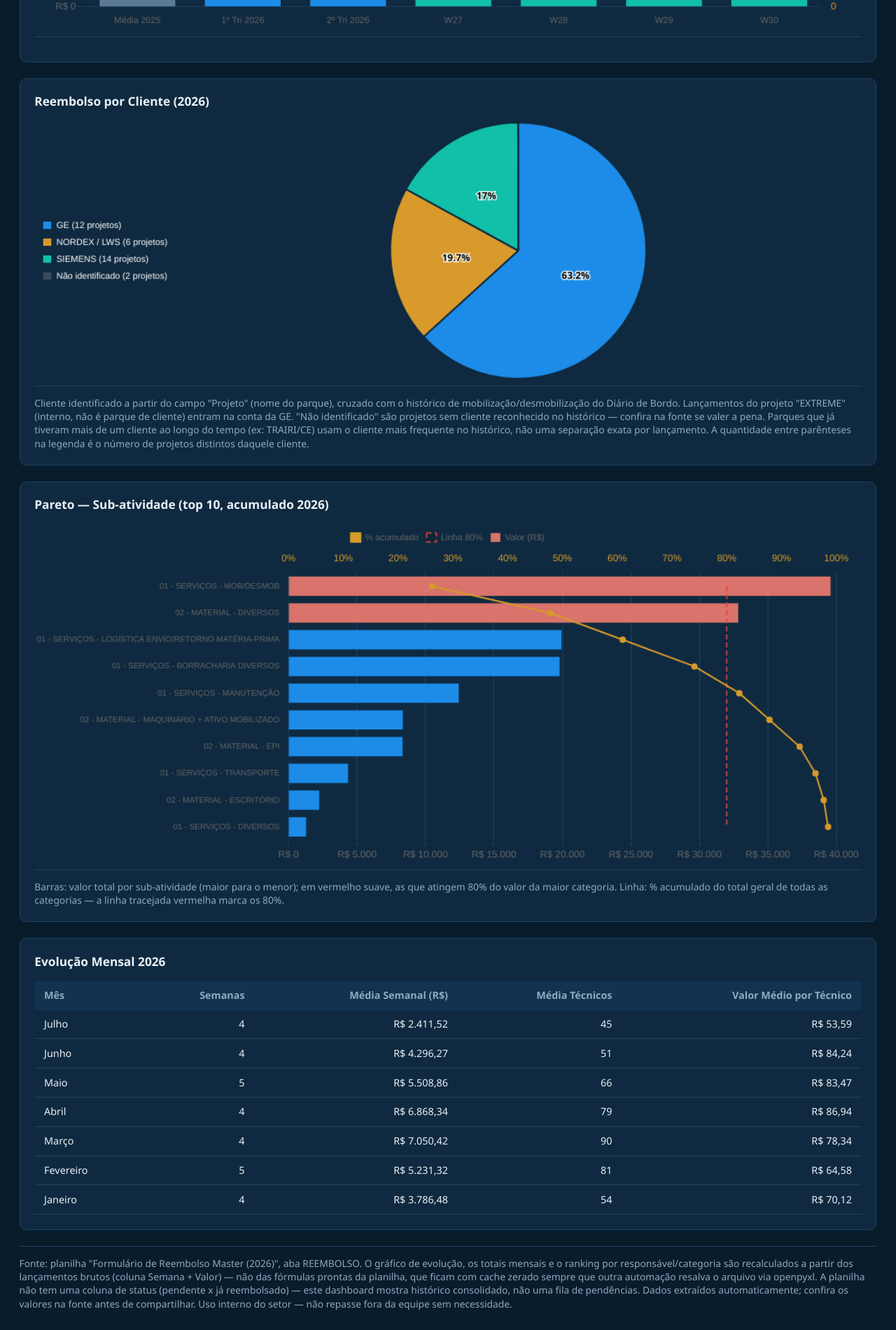
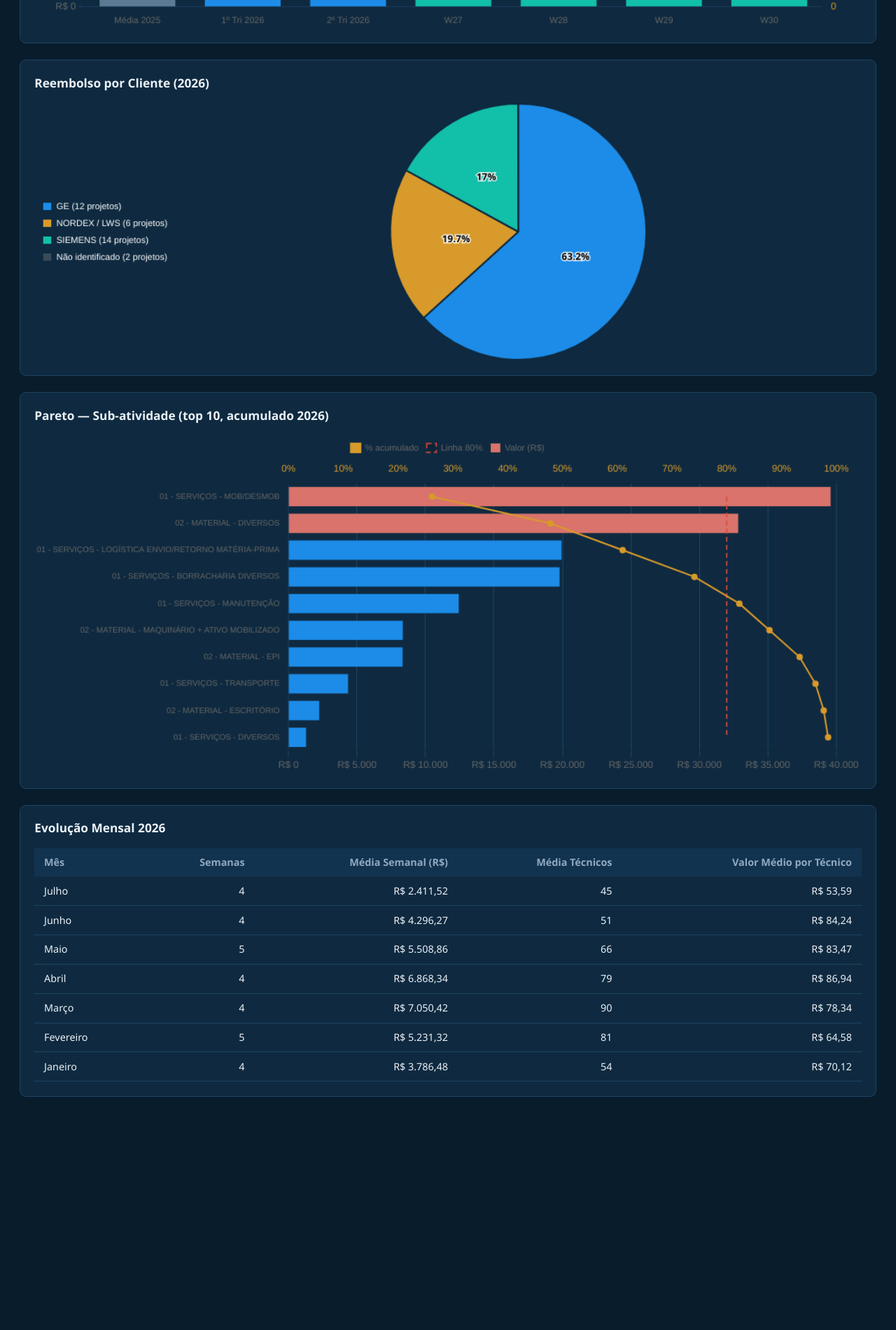
Before and after one commit to ExtremeWind-Frota-Log/extreme-wind-app-mobile, a website: page www/dashboard-reembolso.html in a window 1280 px wide. Shown: the part 512-2412 px from the top of the page at 70% size. After the commit the page ends 2129 px from the top, so only its background shows below. Drawn offline with nearby package versions, Linux system fonts and the light colour scheme.

Commit message:
Reembolso: remove blocos de nota explicativa

```diff
--- a/www/dashboard-reembolso.html
+++ b/www/dashboard-reembolso.html
@@ -104,7 +104,6 @@
   <div style="position:relative; height:300px;">
     <canvas id="chartReembolsoEvolucao"></canvas>
   </div>
-  <div class="note" id="evolucaoNote" style="margin-top:10px;"></div>
 </div>
 
 <div class="panel">
@@ -112,7 +111,6 @@
   <div style="position:relative; height:320px;">
     <canvas id="chartReembolsoCliente"></canvas>
   </div>
-  <div class="note">Cliente identificado a partir do campo "Projeto" (nome do parque), cruzado com o histórico de mobilização/desmobilização do Diário de Bordo. Lançamentos do projeto "EXTREME" (interno, não é parque de cliente) entram na conta da GE. "Não identificado" são projetos sem cliente reconhecido no histórico — confira na fonte se valer a pena. Parques que já tiveram mais de um cliente ao longo do tempo (ex: TRAIRI/CE) usam o cliente mais frequente no histórico, não uma separação exata por lançamento. A quantidade entre parênteses na legenda é o número de projetos distintos daquele cliente.</div>
 </div>
 
 <div class="panel">
@@ -120,7 +118,6 @@
   <div class="pareto-wrap" style="position:relative;">
     <canvas id="chartReembolsoParetoSub"></canvas>
   </div>
-  <div class="note">Barras: valor total por sub-atividade (maior para o menor); em vermelho suave, as que atingem 80% do valor da maior categoria. Linha: % acumulado do total geral de todas as categorias — a linha tracejada vermelha marca os 80%.</div>
 </div>
 
 <div class="panel">
@@ -140,8 +137,6 @@
   </table>
   </div>
 </div>
-
-<div class="note" id="fonteNote">Fonte: planilha "Formulário de Reembolso Master (2026)", aba REEMBOLSO. O gráfico de evolução, os totais mensais e o ranking por responsável/categoria são recalculados a partir dos lançamentos brutos (coluna Semana + Valor) — não das fórmulas prontas da planilha, que ficam com cache zerado sempre que outra automação resalva o arquivo via openpyxl. A planilha não tem uma coluna de status (pendente x já reembolsado) — este dashboard mostra histórico consolidado, não uma fila de pendências. Dados extraídos automaticamente; confira os valores na fonte antes de compartilhar. Uso interno do setor — não repasse fora da equipe sem necessidade.</div>
 
 <script>
   var reembolsoEvoLabels = ["Média 2025","1º Tri 2026","2º Tri 2026","W27","W28","W29","W30"];
```
